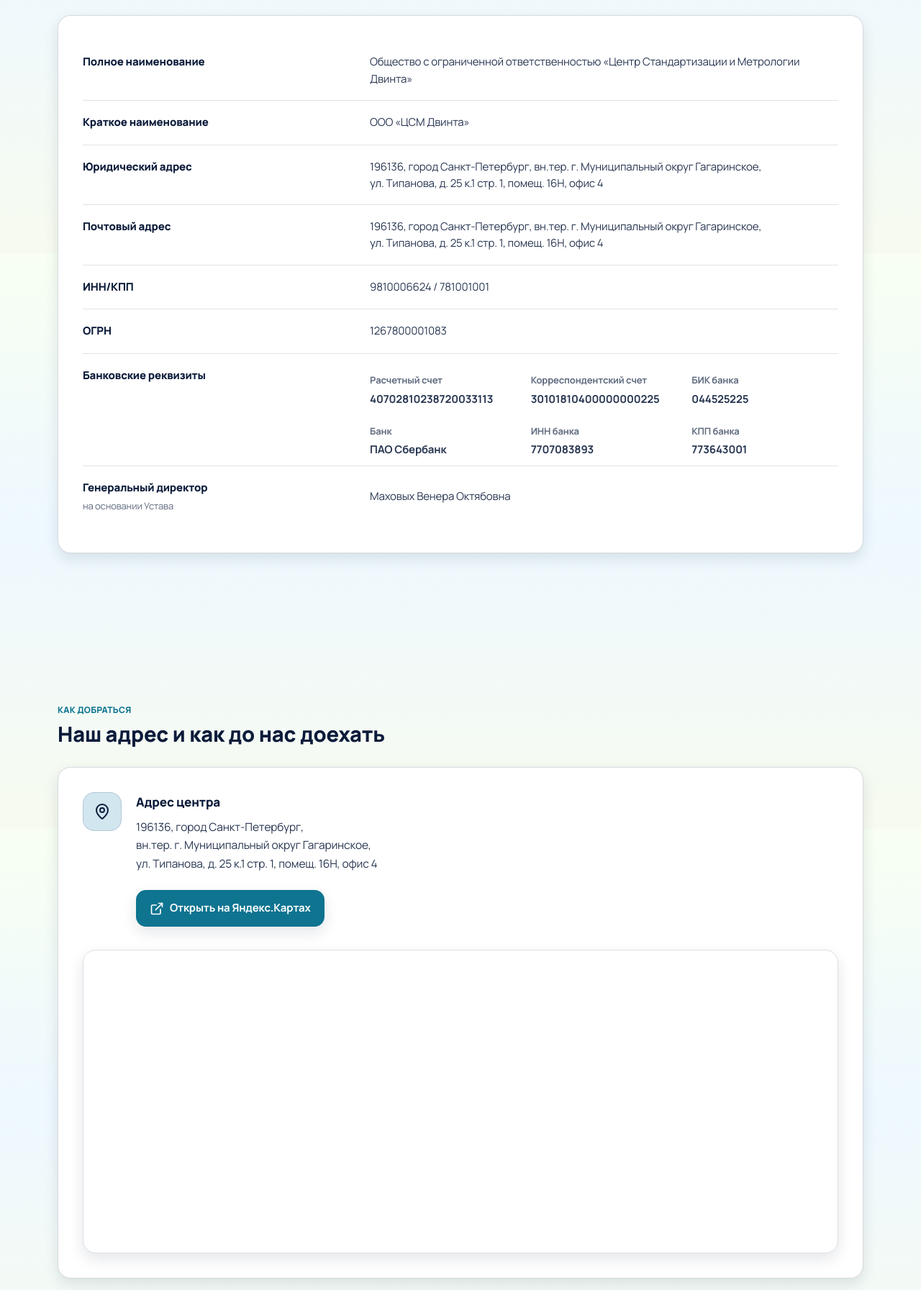
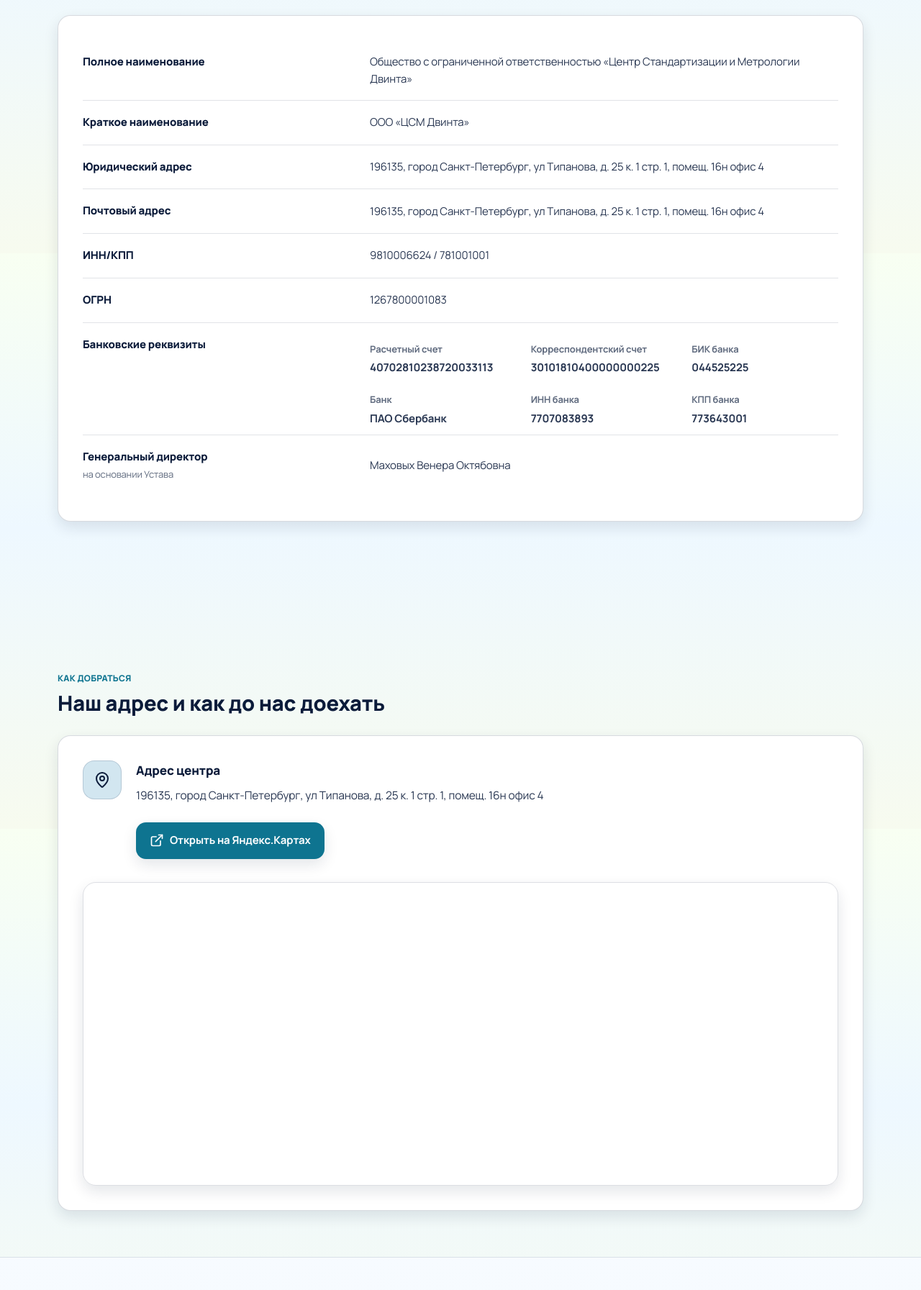
Before and after one commit to plag1atv/Dvinta-group-site, a Flask app: page /contacts in a window 1280 px wide. Shown: the part 1248-3041 px from the top of the page at 72% size. Run offline with Flask 3, Linux system fonts and the light colour scheme.

Commit message:
83 global change

```diff
--- a/app/app.py
+++ b/app/app.py
@@ -220,6 +220,17 @@ def create_app() -> Flask:
             title="Управление прайс-листом",
         )
 
+    @app.get("/api/price-items")
+    def public_get_price_items():
+        items = read_price_items()
+
+        response = jsonify(items)
+        response.headers["Cache-Control"] = "no-store, no-cache, must-revalidate, max-age=0"
+        response.headers["Pragma"] = "no-cache"
+        response.headers["Expires"] = "0"
+
+        return response
+
 
     @app.get("/admin/api/price-items")
     def admin_get_price_items():
--- a/app/static/js/price_catalog.js
+++ b/app/static/js/price_catalog.js
@@ -220,7 +220,9 @@ document.addEventListener("DOMContentLoaded", () => {
     }
   });
 
-  fetch("/static/data/price_items.json")
+  fetch("/api/price-items", {
+    cache: "no-store"
+  })
     .then((response) => response.json())
     .then((items) => {
       allItems = items;
--- a/app/templates/contacts.html
+++ b/app/templates/contacts.html
@@ -194,8 +194,7 @@
                   Юридический адрес
                 </td>
                 <td style="padding:18px 0; color:rgba(var(--ink-rgb),.88); line-height:1.55;">
-                  196136, город Санкт-Петербург, вн.тер. г. Муниципальный округ Гагаринское,<br>
-                  ул. Типанова, д. 25 к.1 стр. 1, помещ. 16Н, офис 4
+                  196135, город Санкт-Петербург, ул Типанова, д. 25 к. 1 стр. 1, помещ. 16н офис 4
                 </td>
               </tr>
 
@@ -205,8 +204,7 @@
                   Почтовый адрес
                 </td>
                 <td style="padding:18px 0; color:rgba(var(--ink-rgb),.88); line-height:1.55;">
-                  196136, город Санкт-Петербург, вн.тер. г. Муниципальный округ Гагаринское,<br>
-                  ул. Типанова, д. 25 к.1 стр. 1, помещ. 16Н, офис 4
+                  196135, город Санкт-Петербург, ул Типанова, д. 25 к. 1 стр. 1, помещ. 16н офис 4
                 </td>
               </tr>
 
@@ -320,9 +318,7 @@
             <div style="flex:1;">
               <div style="font-weight:900; font-size:17px; margin-bottom:8px;">Адрес центра</div>
               <div style="line-height:1.65; color:rgba(var(--ink-rgb),.88); font-size:15.5px;">
-                196136, город Санкт-Петербург,<br>
-                вн.тер. г. Муниципальный округ Гагаринское,<br>
-                ул. Типанова, д. 25 к.1 стр. 1, помещ. 16Н, офис 4
+                196135, город Санкт-Петербург, ул Типанова, д. 25 к. 1 стр. 1, помещ. 16н офис 4
               </div>
 
               <!-- Кнопка на карту -->
```
